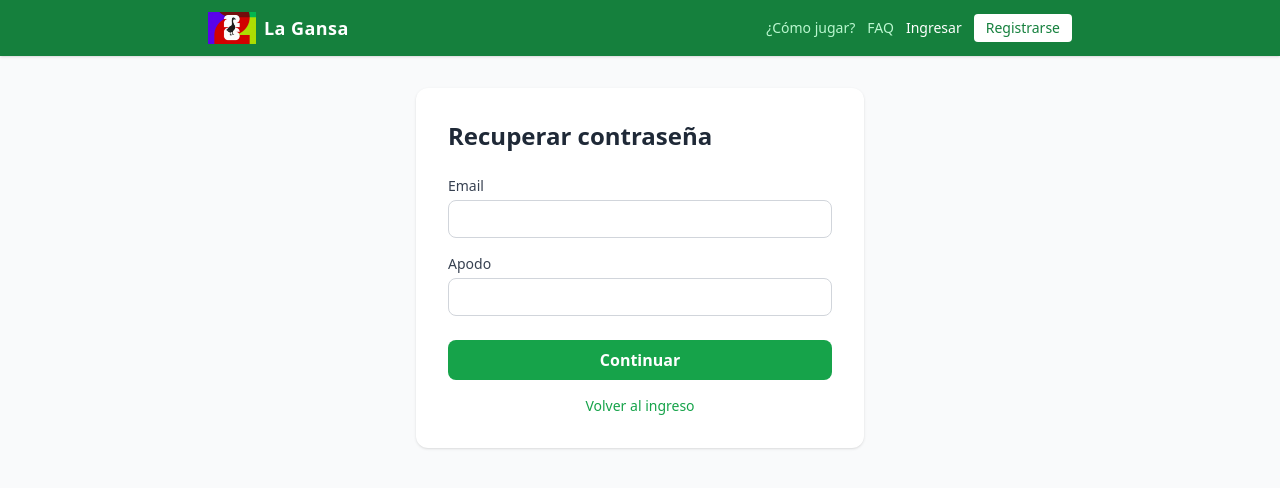
After one commit to mecoccaro/quiniela-v2, a Django app: page /users/password-recovery/ in a window 1280 px wide. The commit adds this page. Shown: the top 488 px of the page. Run offline with Django 5.2, Linux system fonts and the light colour scheme; some libraries are stand-ins or nearby versions.

Commit message:
[phase 4] password recovery via email + nickname
Two-step flow: match email+nickname → session-gated password form →
auto-login on success. No SMTP or tokens required. Adds forgot-password
link to login page.

Co-Authored-By: Claude Sonnet 4.6 <noreply@anthropic.com>

```diff
--- a/apps/users/forms.py
+++ b/apps/users/forms.py
@@ -30,3 +30,20 @@ class RegistrationForm(forms.ModelForm):
         if commit:
             user.save()
         return user
+
+
+class PasswordRecoveryForm(forms.Form):
+    email = forms.EmailField(label="Email")
+    nickname = forms.CharField(max_length=50, label="Apodo")
+
+
+class SetNewPasswordForm(forms.Form):
+    password1 = forms.CharField(label="Nueva contraseña", widget=forms.PasswordInput)
+    password2 = forms.CharField(label="Confirmar contraseña", widget=forms.PasswordInput)
+
+    def clean_password2(self) -> str:
+        p1 = self.cleaned_data.get("password1")
+        p2 = self.cleaned_data.get("password2")
+        if p1 and p2 and p1 != p2:
+            raise forms.ValidationError("Las contraseñas no coinciden.")
+        return p2  # type: ignore[return-value]
--- a/apps/users/urls.py
+++ b/apps/users/urls.py
@@ -12,4 +12,6 @@ urlpatterns = [
     ),
     path("logout/", LogoutView.as_view(), name="logout"),
     path("dashboard/", views.DashboardView.as_view(), name="dashboard"),
+    path("password-recovery/", views.PasswordRecoveryView.as_view(), name="password_recovery"),
+    path("password-recovery/set/", views.SetNewPasswordView.as_view(), name="set_new_password"),
 ]
--- a/apps/users/views.py
+++ b/apps/users/views.py
@@ -1,11 +1,12 @@
 from django.contrib.auth import login
 from django.contrib.auth.mixins import LoginRequiredMixin
+from django.shortcuts import get_object_or_404, redirect
 from django.urls import reverse_lazy
-from django.views.generic import CreateView, TemplateView
+from django.views.generic import CreateView, FormView, TemplateView
 
 from apps.pools.models import LeaderboardEntry, PoolMembership
 
-from .forms import RegistrationForm
+from .forms import PasswordRecoveryForm, RegistrationForm, SetNewPasswordForm
 from .models import User
 
 
@@ -19,6 +20,42 @@ class RegisterView(CreateView):
         response = super().form_valid(form)
         login(self.request, self.object)
         return response
+
+
+class PasswordRecoveryView(FormView):
+    template_name = "users/password_recovery.html"
+    form_class = PasswordRecoveryForm
+
+    def form_valid(self, form):
+        try:
+            user = User.objects.get(
+                email=form.cleaned_data["email"],
+                nickname=form.cleaned_data["nickname"],
+            )
+        except User.DoesNotExist:
+            form.add_error(None, "No encontramos una cuenta con esos datos.")
+            return self.form_invalid(form)
+        self.request.session["password_recovery_user_id"] = user.pk
+        return redirect("set_new_password")
+
+
+class SetNewPasswordView(FormView):
+    template_name = "users/set_password.html"
+    form_class = SetNewPasswordForm
+    success_url = reverse_lazy("dashboard")
+
+    def dispatch(self, request, *args, **kwargs):
+        if "password_recovery_user_id" not in request.session:
+            return redirect("password_recovery")
+        return super().dispatch(request, *args, **kwargs)
+
+    def form_valid(self, form):
+        user = get_object_or_404(User, pk=self.request.session["password_recovery_user_id"])
+        user.set_password(form.cleaned_data["password1"])
+        user.save()
+        del self.request.session["password_recovery_user_id"]
+        login(self.request, user)
+        return super().form_valid(form)
 
 
 class DashboardView(LoginRequiredMixin, TemplateView):
--- a/templates/users/login.html
+++ b/templates/users/login.html
@@ -33,5 +33,8 @@
   <p class="text-center text-sm text-gray-500 mt-4">
     ¿No tienes cuenta? <a href="{% url 'register' %}" class="text-green-600 hover:underline">Registrarse</a>
   </p>
+  <p class="text-center text-sm text-gray-500 mt-2">
+    <a href="{% url 'password_recovery' %}" class="text-green-600 hover:underline">¿Olvidaste tu contraseña?</a>
+  </p>
 </div>
 {% endblock %}
--- /dev/null
+++ b/templates/users/password_recovery.html
@@ -0,0 +1,44 @@
+{% extends "base.html" %}
+
+{% block title %}Recuperar contraseña — La Gansa{% endblock %}
+
+{% block content %}
+<div class="max-w-md mx-auto bg-white rounded-xl shadow p-8">
+  <h1 class="text-2xl font-bold text-gray-800 mb-6">Recuperar contraseña</h1>
+
+  <form method="post" novalidate>
+    {% csrf_token %}
+    {% if form.non_field_errors %}
+      <div class="bg-red-100 text-red-800 rounded p-3 mb-4 text-sm">
+        {% for error in form.non_field_errors %}{{ error }}{% endfor %}
+      </div>
+    {% endif %}
+
+    <div class="mb-4">
+      <label for="{{ form.email.id_for_label }}" class="block text-sm font-medium text-gray-700 mb-1">Email</label>
+      <input type="email" name="{{ form.email.html_name }}" id="{{ form.email.id_for_label }}" autocomplete="email"
+        class="w-full border border-gray-300 rounded-lg px-3 py-2 text-sm focus:outline-none focus:ring-2 focus:ring-green-500">
+      {% if form.email.errors %}
+        <p class="text-red-600 text-xs mt-1">{{ form.email.errors|join:", " }}</p>
+      {% endif %}
+    </div>
+
+    <div class="mb-6">
+      <label for="{{ form.nickname.id_for_label }}" class="block text-sm font-medium text-gray-700 mb-1">Apodo</label>
+      <input type="text" name="{{ form.nickname.html_name }}" id="{{ form.nickname.id_for_label }}" autocomplete="nickname"
+        class="w-full border border-gray-300 rounded-lg px-3 py-2 text-sm focus:outline-none focus:ring-2 focus:ring-green-500">
+      {% if form.nickname.errors %}
+        <p class="text-red-600 text-xs mt-1">{{ form.nickname.errors|join:", " }}</p>
+      {% endif %}
+    </div>
+
+    <button type="submit" class="w-full bg-green-600 hover:bg-green-700 text-white font-semibold py-2 rounded-lg">
+      Continuar
+    </button>
+  </form>
+
+  <p class="text-center text-sm text-gray-500 mt-4">
+    <a href="{% url 'login' %}" class="text-green-600 hover:underline">Volver al ingreso</a>
+  </p>
+</div>
+{% endblock %}
```
Also changed, not shown: templates/users/set_password.html (added, +40 -0 lines), thoughts/miguel/plans/2026-05-28-la-gansa-feature-batch.md (+2 -2 lines).
